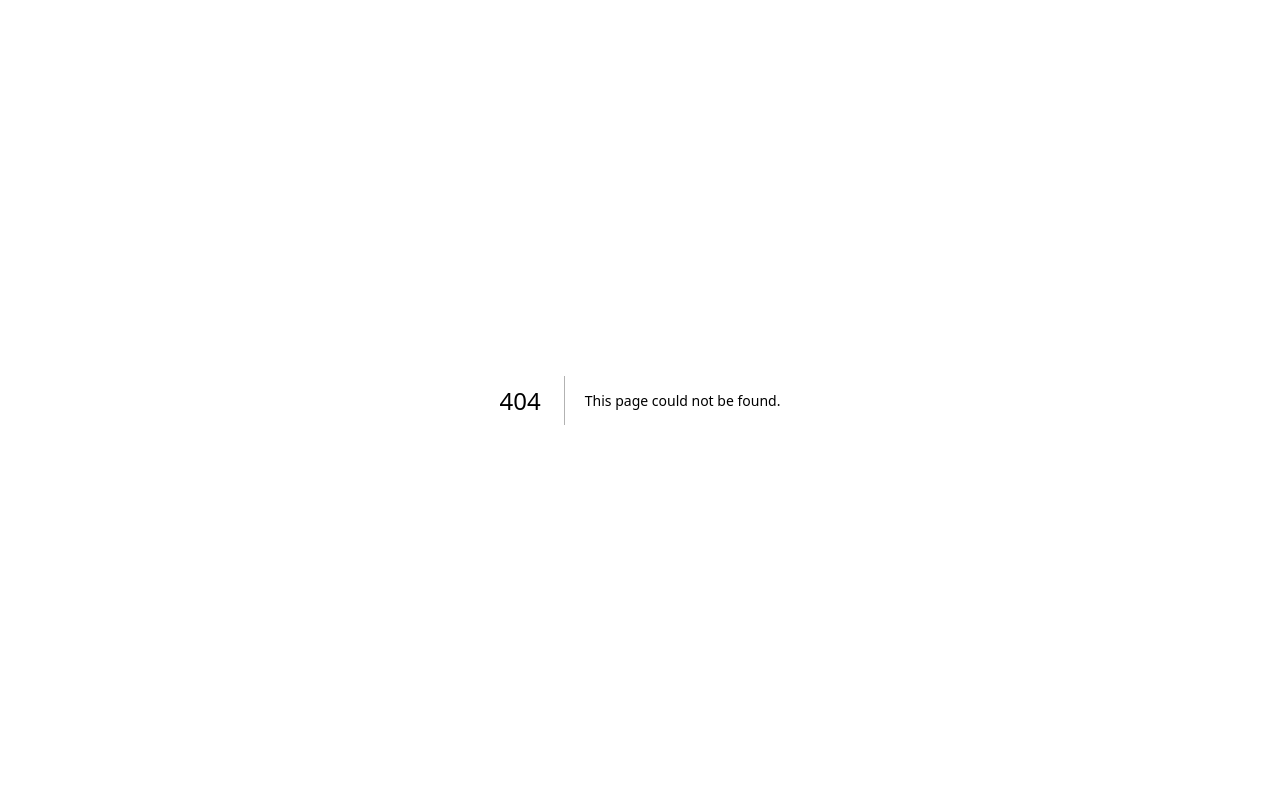
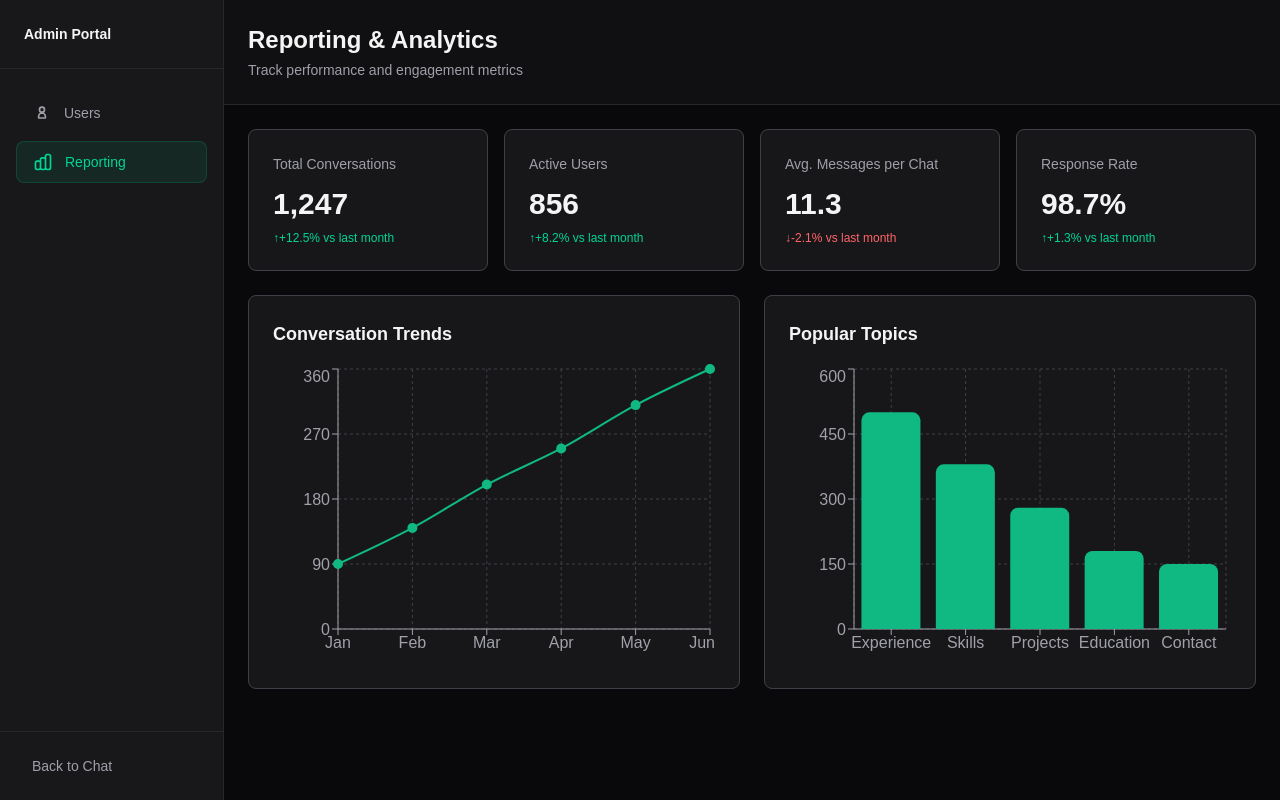
Before and after one commit to Thi-tran/digital-thi, a Next.js app in the folder frontend/: page /admin/reporting in a window 1280 px wide. Before the commit this address had no page. Built offline with nearby package versions, Linux system fonts and the light colour scheme.

Commit message:
feat: mockup for reporting view

```diff
--- /dev/null
+++ b/frontend/app/admin/reporting/page.tsx
@@ -0,0 +1,25 @@
+'use client';
+
+import AdminHeader from '@/components/admin/AdminHeader';
+import ReportingStats from '@/components/admin/ReportingStats';
+import ConversationTrends from '@/components/admin/ConversationTrends';
+import PopularTopics from '@/components/admin/PopularTopics';
+
+export default function ReportingPage() {
+  return (
+    <div className="flex-1 flex flex-col overflow-hidden">
+      <AdminHeader
+        title="Reporting & Analytics"
+        subtitle="Track performance and engagement metrics"
+      />
+      <div className="flex-1 overflow-y-auto p-6 space-y-6">
+        <ReportingStats />
+
+        <div className="grid grid-cols-1 lg:grid-cols-2 gap-6">
+          <ConversationTrends />
+          <PopularTopics />
+        </div>
+      </div>
+    </div>
+  );
+}
--- /dev/null
+++ b/frontend/components/admin/ConversationTrends.tsx
@@ -0,0 +1,57 @@
+'use client';
+
+import React from 'react';
+import {
+  LineChart,
+  Line,
+  XAxis,
+  YAxis,
+  CartesianGrid,
+  Tooltip,
+  ResponsiveContainer,
+} from 'recharts';
+
+const ConversationTrends: React.FC = () => {
+  const data = [
+    { month: 'Jan', conversations: 90 },
+    { month: 'Feb', conversations: 140 },
+    { month: 'Mar', conversations: 200 },
+    { month: 'Apr', conversations: 250 },
+    { month: 'May', conversations: 310 },
+    { month: 'Jun', conversations: 360 },
+  ];
+
+  return (
+    <div className="bg-zinc-800/50 border border-zinc-700 rounded-lg p-6">
+      <h3 className="text-lg font-semibold text-zinc-100 mb-4">
+        Conversation Trends
+      </h3>
+      <div style={{ width: '100%', height: 300 }}>
+        <ResponsiveContainer width="100%" height="100%">
+          <LineChart data={data}>
+            <CartesianGrid strokeDasharray="3 3" stroke="#3f3f46" />
+            <XAxis dataKey="month" stroke="#a1a1aa" />
+            <YAxis stroke="#a1a1aa" />
+            <Tooltip
+              contentStyle={{
+                backgroundColor: '#27272a',
+                border: '1px solid #3f3f46',
+                borderRadius: '8px',
+              }}
+              labelStyle={{ color: '#e4e4e7' }}
+            />
+            <Line
+              type="monotone"
+              dataKey="conversations"
+              stroke="#10b981"
+              strokeWidth={2}
+              dot={{ fill: '#10b981', r: 4 }}
+            />
+          </LineChart>
+        </ResponsiveContainer>
+      </div>
+    </div>
+  );
+};
+
+export default ConversationTrends;
--- /dev/null
+++ b/frontend/components/admin/PopularTopics.tsx
@@ -0,0 +1,50 @@
+'use client';
+
+import React from 'react';
+import {
+  BarChart,
+  Bar,
+  XAxis,
+  YAxis,
+  CartesianGrid,
+  Tooltip,
+  ResponsiveContainer,
+} from 'recharts';
+
+const PopularTopics: React.FC = () => {
+  const data = [
+    { topic: 'Experience', engagement: 500 },
+    { topic: 'Skills', engagement: 380 },
+    { topic: 'Projects', engagement: 280 },
+    { topic: 'Education', engagement: 180 },
+    { topic: 'Contact', engagement: 150 },
+  ];
+
+  return (
+    <div className="bg-zinc-800/50 border border-zinc-700 rounded-lg p-6">
+      <h3 className="text-lg font-semibold text-zinc-100 mb-4">
+        Popular Topics
+      </h3>
+      <div style={{ width: '100%', height: 300 }}>
+        <ResponsiveContainer width="100%" height="100%">
+          <BarChart data={data}>
+            <CartesianGrid strokeDasharray="3 3" stroke="#3f3f46" />
+            <XAxis dataKey="topic" stroke="#a1a1aa" />
+            <YAxis stroke="#a1a1aa" />
+            <Tooltip
+              contentStyle={{
+                backgroundColor: '#27272a',
+                border: '1px solid #3f3f46',
+                borderRadius: '8px',
+              }}
+              labelStyle={{ color: '#e4e4e7' }}
+            />
+            <Bar dataKey="engagement" fill="#10b981" radius={[8, 8, 0, 0]} />
+          </BarChart>
+        </ResponsiveContainer>
+      </div>
+    </div>
+  );
+};
+
+export default PopularTopics;
--- /dev/null
+++ b/frontend/components/admin/ReportingStats.tsx
@@ -0,0 +1,65 @@
+import React from 'react';
+
+interface StatItem {
+  label: string;
+  value: string | number;
+  change: string;
+  changeType: 'positive' | 'negative' | 'neutral';
+}
+
+const ReportingStats: React.FC = () => {
+  const stats: StatItem[] = [
+    {
+      label: 'Total Conversations',
+      value: '1,247',
+      change: '+12.5% vs last month',
+      changeType: 'positive',
+    },
+    {
+      label: 'Active Users',
+      value: '856',
+      change: '+8.2% vs last month',
+      changeType: 'positive',
+    },
+    {
+      label: 'Avg. Messages per Chat',
+      value: '11.3',
+      change: '-2.1% vs last month',
+      changeType: 'negative',
+    },
+    {
+      label: 'Response Rate',
+      value: '98.7%',
+      change: '+1.3% vs last month',
+      changeType: 'positive',
+    },
+  ];
+
+  return (
+    <div className="grid grid-cols-1 md:grid-cols-2 lg:grid-cols-4 gap-4">
+      {stats.map((stat, index) => (
+        <div
+          key={index}
+          className="bg-zinc-800/50 border border-zinc-700 rounded-lg p-6"
+        >
+          <p className="text-sm text-zinc-400 mb-3">{stat.label}</p>
+          <p className="text-3xl font-bold text-zinc-100 mb-2">{stat.value}</p>
+          <p
+            className={`text-xs flex items-center gap-1 ${stat.changeType === 'positive'
+                ? 'text-emerald-400'
+                : stat.changeType === 'negative'
+                  ? 'text-red-400'
+                  : 'text-zinc-500'
+              }`}
+          >
+            {stat.changeType === 'positive' && '↑'}
+            {stat.changeType === 'negative' && '↓'}
+            {stat.change}
+          </p>
+        </div>
+      ))}
+    </div>
+  );
+};
+
+export default ReportingStats;
--- a/frontend/package.json
+++ b/frontend/package.json
@@ -13,7 +13,8 @@
     "date-fns-tz": "3.0.0",
     "next": "16.1.6",
     "react": "19.2.3",
-    "react-dom": "19.2.3"
+    "react-dom": "19.2.3",
+    "recharts": "^2.10.0"
   },
   "devDependencies": {
     "@tailwindcss/postcss": "4",
```
Also changed, not shown: 1 other file (tests, documents, lock files or other folders).
